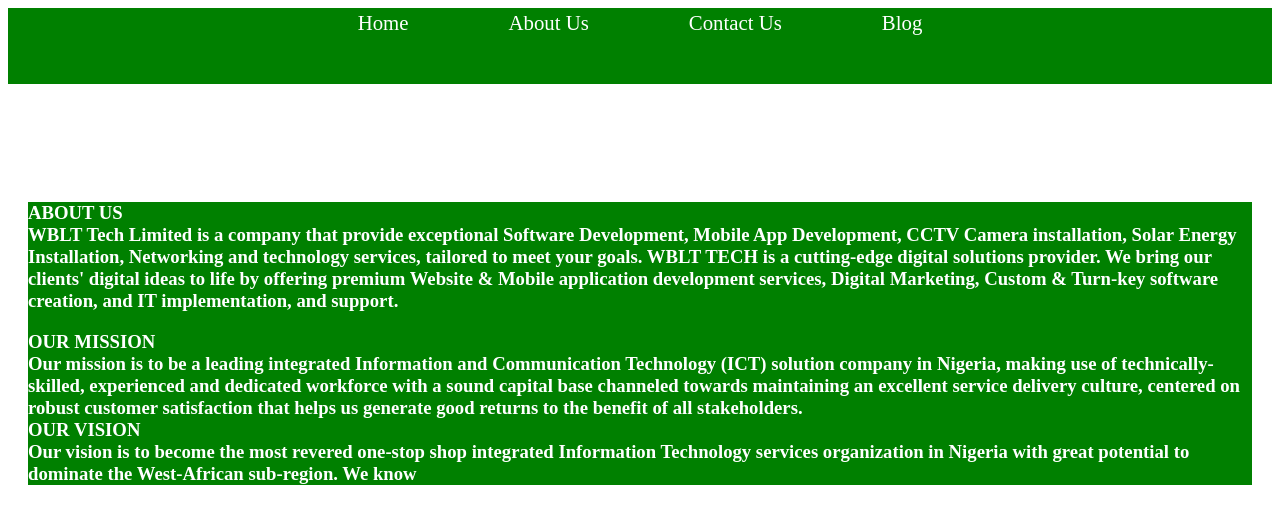
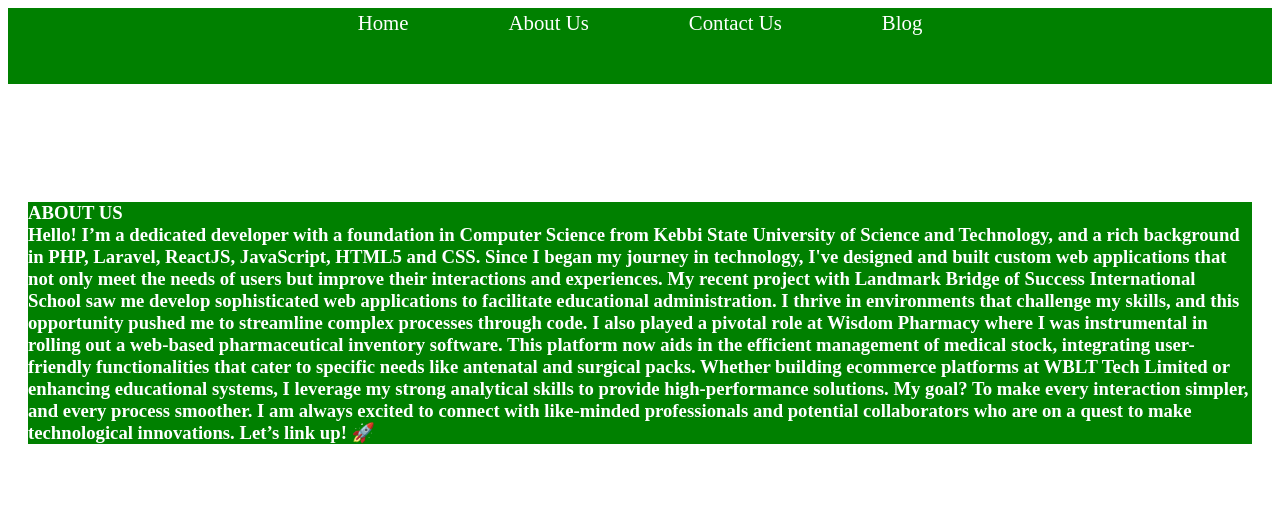
Before and after one commit to WBLT4U/news-app-react, a React (Create React App) app: page /aboutus in a window 1280 px wide. Shown: the top 524 px of the page. Built offline with nearby package versions, Linux system fonts and the light colour scheme.

Commit message:
Update aboutus.js

```diff
--- a/src/components/aboutus.js
+++ b/src/components/aboutus.js
@@ -5,30 +5,15 @@
       <h1>
         <p>
         ABOUT US <br></br>
-          WBLT Tech Limited is a company that provide exceptional Software
-          Development, Mobile App Development, CCTV Camera installation, Solar
-          Energy Installation, Networking and technology services, tailored to
-          meet your goals. WBLT TECH is a cutting-edge digital solutions
-          provider. We bring our clients' digital ideas to life by offering
-          premium Website & Mobile application development services, Digital
-          Marketing, Custom & Turn-key software creation, and IT implementation,
-          and support.
-        </p>
-      </h1>
-      <h1>
-        <p>
-          OUR MISSION <br></br>
-          Our mission is to be a leading integrated Information and
-          Communication Technology (ICT) solution company in Nigeria, making use
-          of technically-skilled, experienced and dedicated workforce with a
-          sound capital base channeled towards maintaining an excellent service
-          delivery culture, centered on robust customer satisfaction that helps
-          us generate good returns to the benefit of all stakeholders.
-          <br></br>
-          OUR VISION <br></br>
-          Our vision is to become the most revered one-stop shop integrated
-          Information Technology services organization in Nigeria with great
-          potential to dominate the West-African sub-region. We know
+          Hello! I’m a dedicated developer with a foundation in Computer Science from Kebbi State University of Science and Technology, and a rich background in PHP, Laravel, ReactJS, JavaScript, HTML5 and CSS. Since I began my journey in technology, I've designed and built custom web applications that not only meet the needs of users but improve their interactions and experiences.
+
+My recent project with Landmark Bridge of Success International School saw me develop sophisticated web applications to facilitate educational administration. I thrive in environments that challenge my skills, and this opportunity pushed me to streamline complex processes through code.
+
+I also played a pivotal role at Wisdom Pharmacy where I was instrumental in rolling out a web-based pharmaceutical inventory software. This platform now aids in the efficient management of medical stock, integrating user-friendly functionalities that cater to specific needs like antenatal and surgical packs.
+
+Whether building ecommerce platforms at WBLT Tech Limited or enhancing educational systems, I leverage my strong analytical skills to provide high-performance solutions. My goal? To make every interaction simpler, and every process smoother.
+
+I am always excited to connect with like-minded professionals and potential collaborators who are on a quest to make technological innovations. Let’s link up! 🚀
         </p>
       </h1>
     </section>
```
